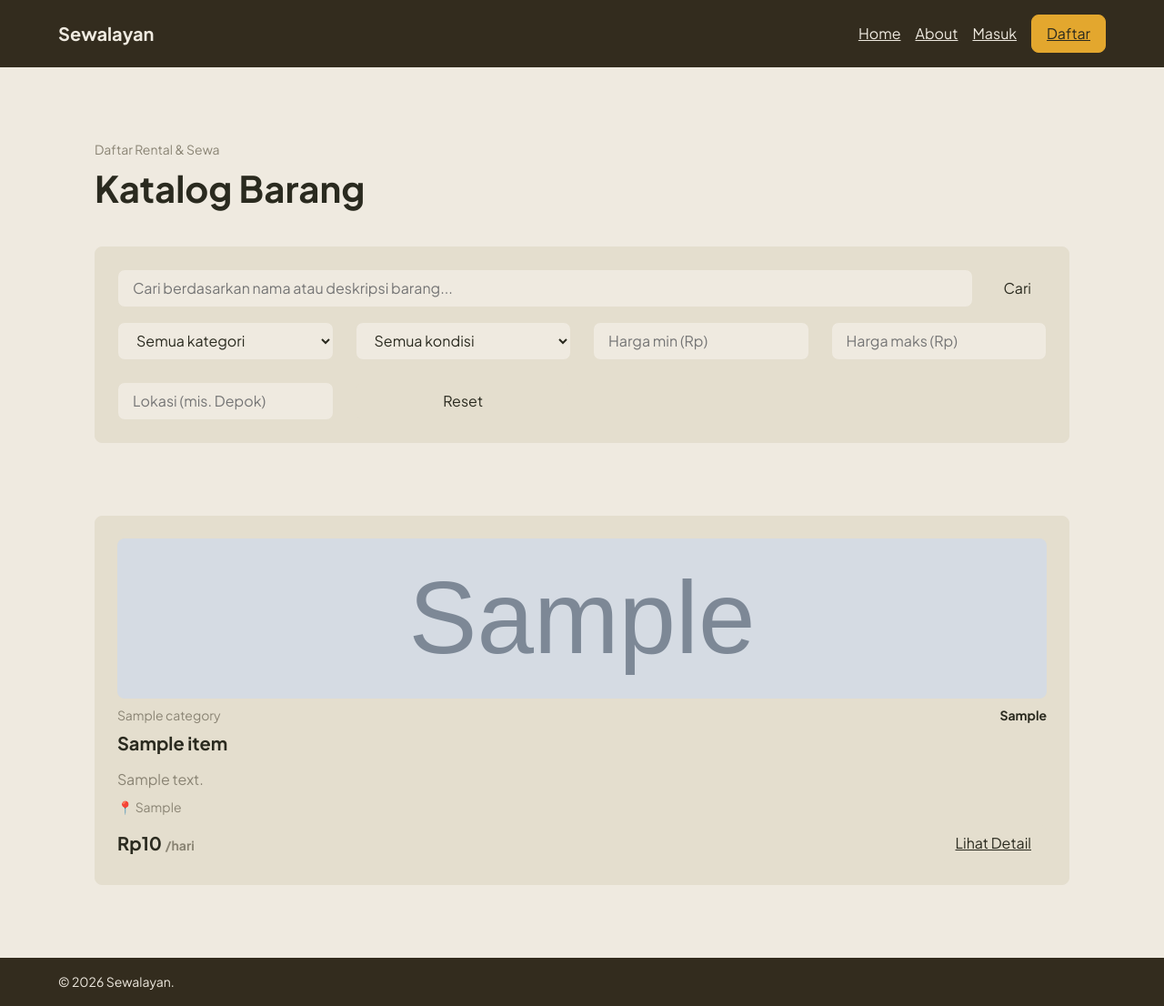
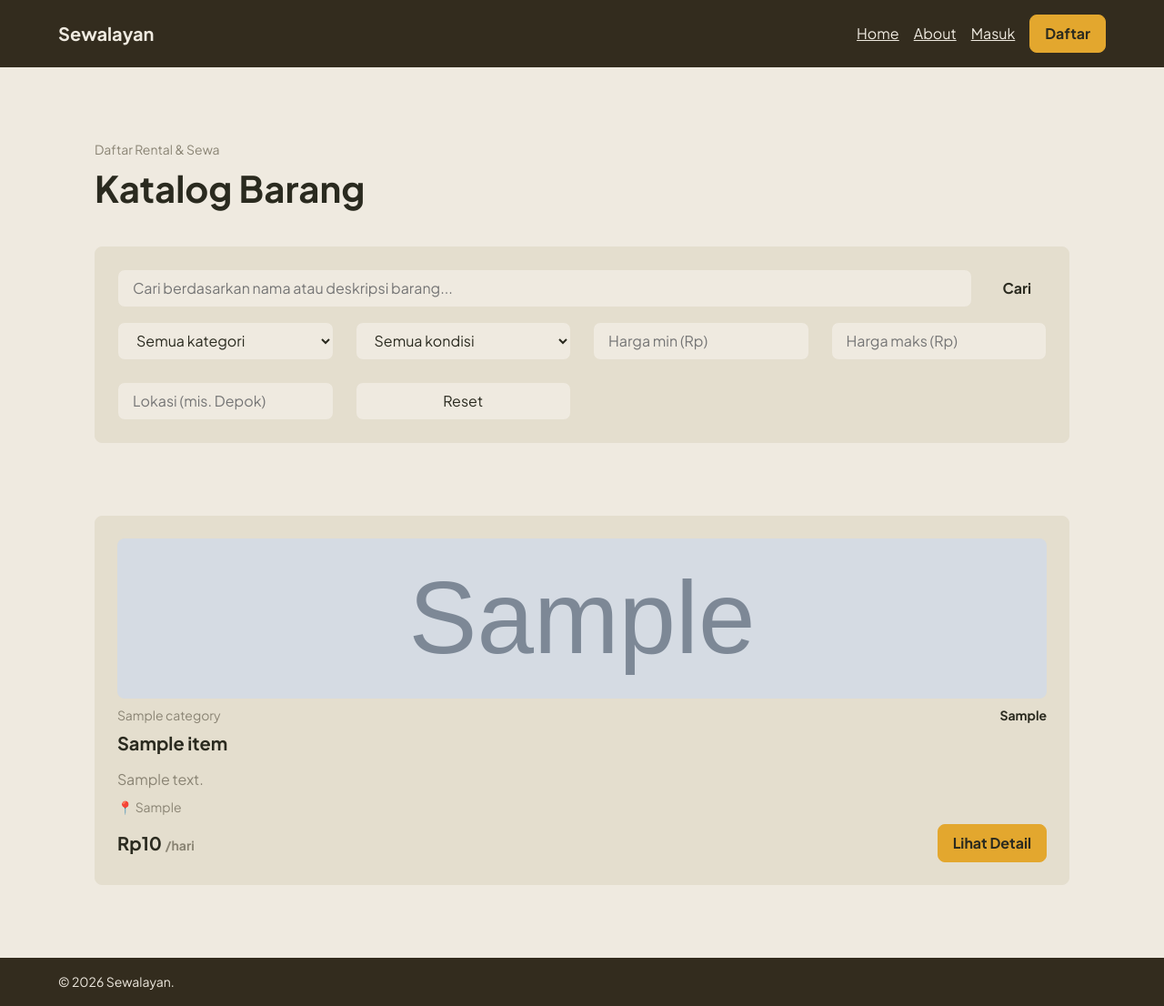
Before and after one commit to PBP-E-10/sewalayan, a Django app: page /item/ in a window 1280 px wide. Shown: the whole page at 91% size. Run offline with Django 5.2, Linux system fonts and the light colour scheme; tables that the repository leaves empty hold one stand-in row (values such as "Sample post"); grey boxes marked "Sample" are stand-in pictures.

Commit message:
refactor(item): Melakukan perubahan inline style di template menjadi tag style, mengubah beberapa elemen css demi keseragaman

```diff
--- a/static/css/style.css
+++ b/static/css/style.css
@@ -24,6 +24,8 @@
     --muted: #8A8474;
     --primary: #E3A72E;
     --text: #2A2A1F;
+    --danger: #B42318;
+    --success: #4F7A3A;
 
     --radius: 8px;
 
@@ -102,7 +104,7 @@ video {
 }
 
 .container {
-    width: min(100% - 2 * var(--gutter), var(--container));
+    width: min(100% - (var(--gutter) * 2), var(--container));
     margin-inline: auto;
 }
 
@@ -213,12 +215,14 @@ video {
 
 .btn {
     font: inherit;
+    font-weight: 700;
     padding: var(--space-2) var(--space-3);
     border: 1px solid var(--border);
     border-radius: var(--radius);
     background: var(--surface);
     color: var(--text);
     cursor: pointer;
+    text-decoration: none;
 
     &:hover {
         border-color: var(--muted);
@@ -235,6 +239,11 @@ video {
     }
 }
 
+.btn--light {
+    background: var(--bg);
+    font-weight: 400;
+}
+
 .input {
     font: inherit;
     padding: var(--space-2) var(--space-3);
@@ -247,6 +256,12 @@ video {
         outline: 2px solid var(--primary);
         outline-offset: 1px;
     }
+}
+
+.btn:focus-visible,
+.input:focus-visible {
+    outline: 2px solid var(--primary);
+    outline-offset: 2px;
 }
 
 .card {
@@ -293,3 +308,52 @@ video {
 .text-lg {
     font-size: var(--text-lg);
 }
+
+.text-center {
+    text-align: center;
+}
+
+.text-danger,
+.card .text-danger {
+    color: var(--danger);
+}
+
+.text-success,
+.card .text-success {
+    color: var(--success);
+}
+
+.flex-1 {
+    flex: 1;
+}
+
+.mt-auto {
+    margin-top: auto;
+}
+
+
+/* =========================================================
+   COMPONENT
+   ========================================================= */
+.btn--danger {
+    color: var(--danger);
+    border-color: var(--danger);
+}
+
+.btn:disabled {
+    opacity: 0.6;
+    cursor: not-allowed;
+}
+
+.item-card__image {
+    width: 100%;
+    height: 11rem;
+    object-fit: cover;
+    border-radius: var(--radius);
+}
+
+.map-box {
+    height: 300px;
+    border-radius: var(--radius);
+    z-index: 1;
+}
--- a/templates/item/item_list.html
+++ b/templates/item/item_list.html
@@ -25,7 +25,7 @@
             <form id="item-search-form" class="stack">
 
                 <div class="row">
-                    <input type="search" id="search-input" name="q" class="input" style="flex: 1;"
+                    <input type="search" id="search-input" name="q" class="input flex-1"
                            placeholder="Cari berdasarkan nama atau deskripsi barang..." autocomplete="off">
                     <button type="submit" class="btn">Cari</button>
                 </div>
@@ -50,19 +50,19 @@
                     <input type="number" name="max_price" min="0" class="input" placeholder="Harga maks (Rp)">
                     <input type="text" name="location" class="input" placeholder="Lokasi (mis. Depok)" autocomplete="off">
 
-                    <button type="reset" class="btn">Reset</button>
+                    <button type="reset" class="btn btn--light">Reset</button>
                 </div>
 
             </form>
         </div>
 
         <!-- STATE disembunyikan/ditampilkan lewat atribut hidden -->
-        <div style="text-align: center;">
+        <div class="text-center">
             <div id="loading" hidden>
                 <p class="text-muted">Memuat daftar barang Sewalayan...</p>
             </div>
             <div id="error" hidden>
-                <p style="color: #B42318;">Gagal memuat data barang dari server. Silakan coba beberapa saat lagi.</p>
+                <p class="text-danger">Gagal memuat data barang dari server. Silakan coba beberapa saat lagi.</p>
             </div>
             <div id="empty" hidden>
                 <h3>Belum ada barang ditemukan</h3>
@@ -125,7 +125,7 @@
         article.className = 'card stack stack--sm';
 
         const imageHtml = fields.image
-            ? `<img src="${escapeHtml(fields.image)}" alt="Foto ${escapeHtml(fields.name)}" style="width: 100%; height: 11rem; object-fit: cover; border-radius: var(--radius);">`
+            ? `<img src="${escapeHtml(fields.image)}" alt="Foto ${escapeHtml(fields.name)}" class="item-card__image">`
             : '';
 
         article.innerHTML = `
@@ -137,9 +137,9 @@
             <h3>${escapeHtml(fields.name)}</h3>
             <p>${escapeHtml(fields.description)}</p>
             <p class="text-sm">📍 ${escapeHtml(fields.location || 'Lokasi tidak diatur')}</p>
-            <div class="row row--between" style="margin-top: auto;">
+            <div class="row row--between mt-auto">
                 <strong class="text-lg">Rp${formatRupiah(fields.price_per_day)} <span class="text-sm text-muted">/hari</span></strong>
-                <a href="${escapeHtml(detailUrl)}" class="btn">Lihat Detail</a>
+                <a href="${escapeHtml(detailUrl)}" class="btn btn--primary">Lihat Detail</a>
             </div>
         `;
         return article;
@@ -189,7 +189,6 @@
         }
     }
 
-
     searchForm.addEventListener('input', function () {
         clearTimeout(searchDebounceTimer);
         searchDebounceTimer = setTimeout(fetchItems, SEARCH_DEBOUNCE_DELAY);
```
Also changed, not shown: templates/item/item_detail.html (+5 -5 lines), templates/item/item_form.html (+4 -4 lines).
